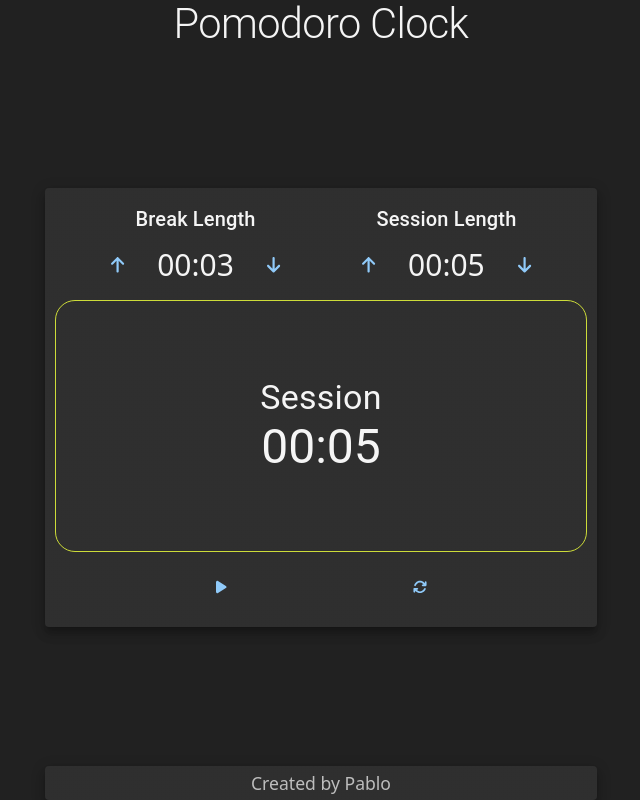
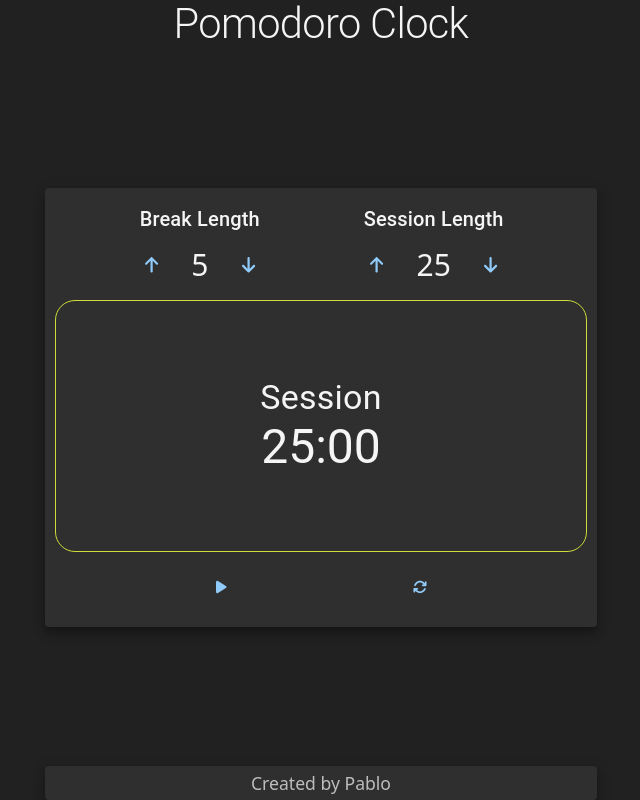
Before and after one commit to PabloPicas0/Pomodoro-Clock, a React (Create React App) app: page / in a window 1280 px wide. Shown: the whole page, without its empty margins (319-959 px from the left). Built offline with nearby package versions, Linux system fonts and the light colour scheme.

Commit message:
converted time to mm:ss

```diff
--- a/src/App.js
+++ b/src/App.js
@@ -18,9 +18,9 @@ const darkTheme = createTheme({
 });
 
 function App() {
-  const [breakLength, setBreakLength] = useState(3);
-  const [sessionLength, setSessionLength] = useState(5);
-  const [timeLeft, setTimeLeft] = useState(5);
+  const [breakLength, setBreakLength] = useState(5 * 60);
+  const [sessionLength, setSessionLength] = useState(25 * 60);
+  const [timeLeft, setTimeLeft] = useState(25 * 60);
   const [timerOn, setTimerOn] = useState(false);
   const [switchBreak, setSwitchBreak] = useState(false);
 
--- a/src/Components/inputs.js
+++ b/src/Components/inputs.js
@@ -26,7 +26,7 @@ const Inputs = (props) => {
           </Button>
 
           <span id="break-length">
-            {props.converter(props.breakLength)}
+            {parseInt(props.converter(props.breakLength))}
           </span>
 
           <Button
@@ -56,7 +56,7 @@ const Inputs = (props) => {
           </Button>
 
           <span id="session-length">
-            {props.converter(props.sessionLength)}
+            {parseInt(props.converter(props.sessionLength))}
           </span>
 
           <Button
```
